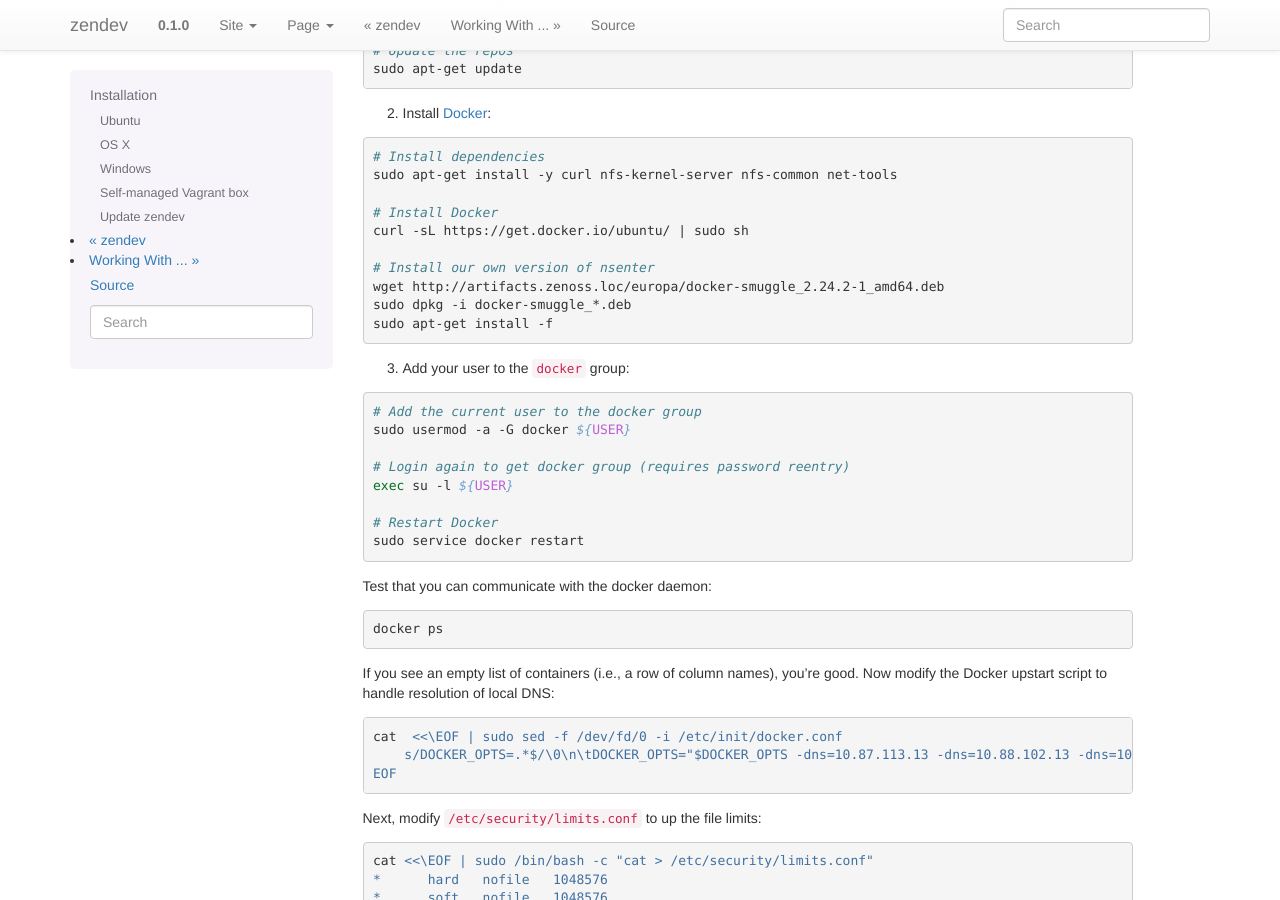
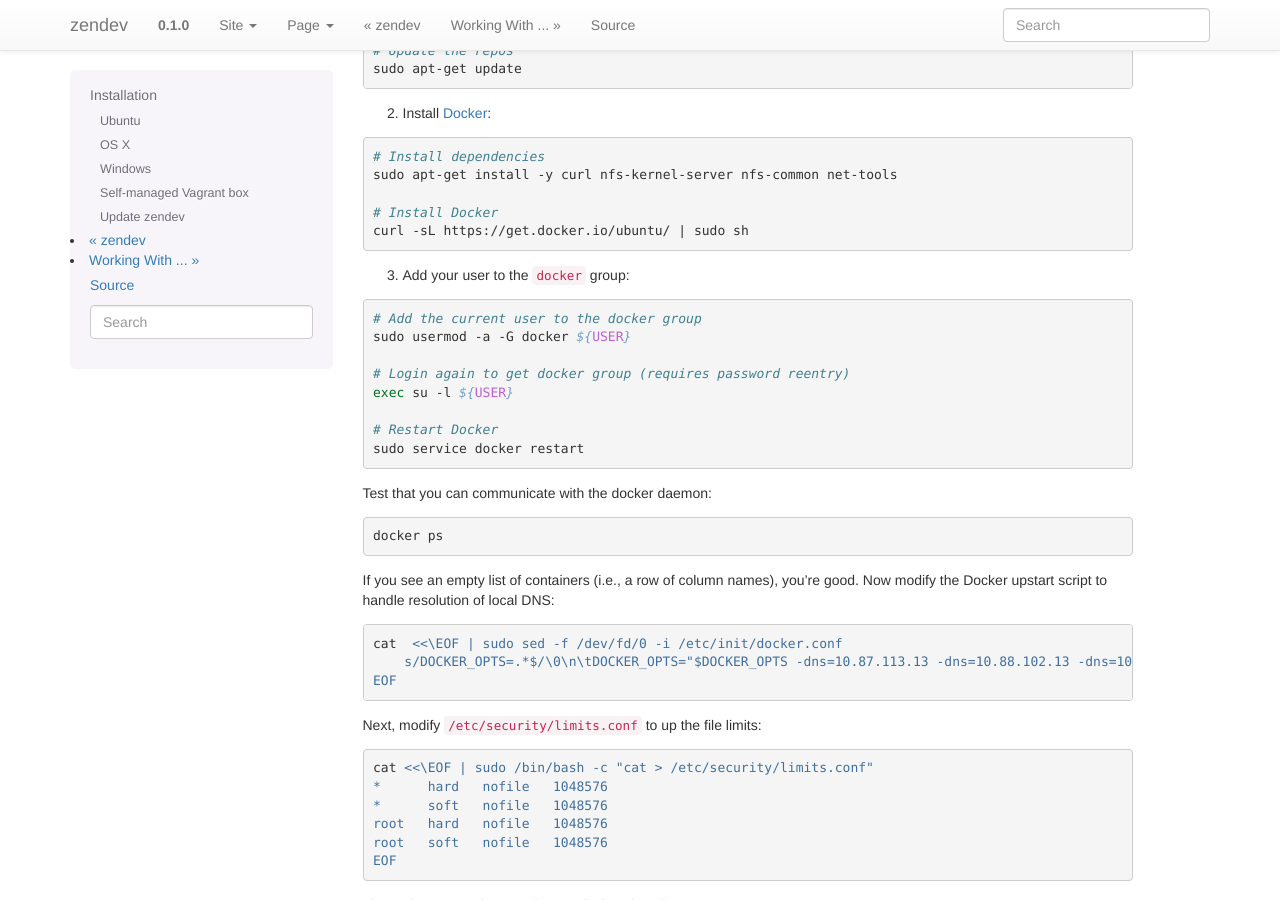
Before and after one commit to zenoss/zendev, a Sphinx documentation site: the page built from docs/installation.rst, in a window 1280 px wide and 900 px high, scrolled down 392 px. Built offline with Sphinx 7.4.7, drawn with Linux system fonts in a browser that asks for light colours.

Commit message:
Remove obsolete docker smuggle

```diff
--- a/docs/installation.rst
+++ b/docs/installation.rst
@@ -33,11 +33,6 @@ Ubuntu
 
     # Install Docker
     curl -sL https://get.docker.io/ubuntu/ | sudo sh
-
-    # Install our own version of nsenter
-    wget http://artifacts.zenoss.loc/europa/docker-smuggle_2.24.2-1_amd64.deb
-    sudo dpkg -i docker-smuggle_*.deb
-    sudo apt-get install -f
 
 3. Add your user to the ``docker`` group:
 
```
